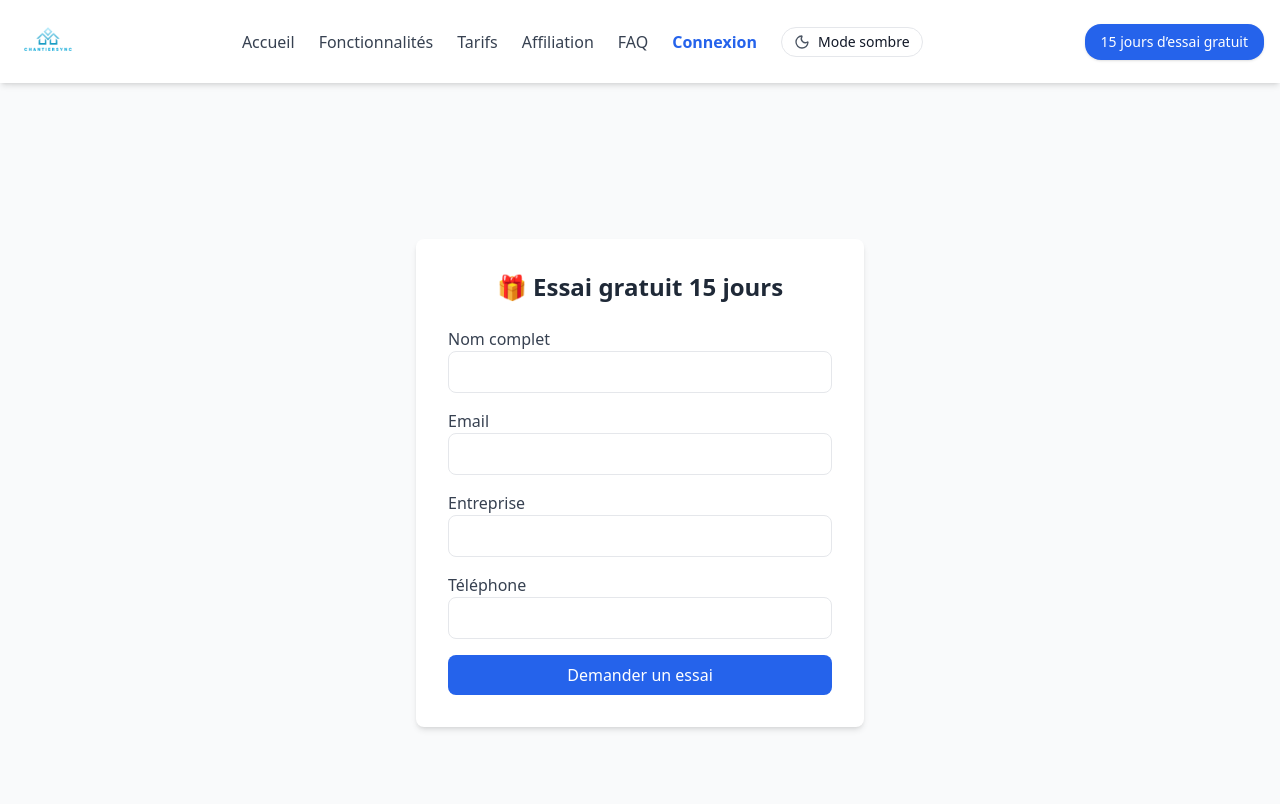
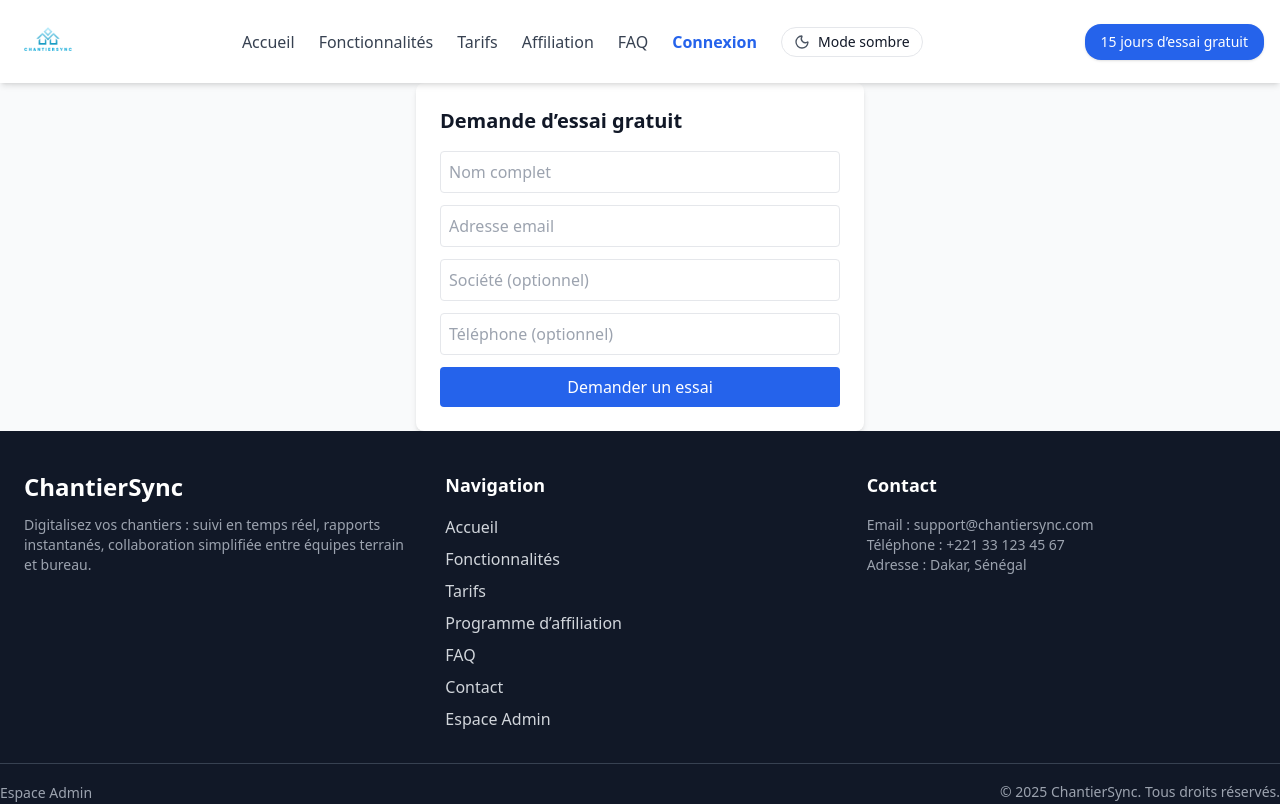
Before and after one commit to hdesumo/chantiersync-portal, a Next.js app: page /essai in a window 1280 px wide. Shown: the top 804 px of the page. Built offline with nearby package versions, Linux system fonts and the light colour scheme.

Commit message:
Fix: EssaiPage now posts to /api/trials instead of tenant-requests

```diff
--- a/app/essai/page.tsx
+++ b/app/essai/page.tsx
@@ -1,107 +1,105 @@
 "use client";
 
 import { useState } from "react";
+import axios from "axios";
 import { useRouter } from "next/navigation";
 
 export default function EssaiPage() {
-  const [fullName, setFullName] = useState("");
-  const [email, setEmail] = useState("");
-  const [company, setCompany] = useState("");
-  const [phone, setPhone] = useState("");
+  const router = useRouter();
+
+  const [formData, setFormData] = useState({
+    name: "",
+    email: "",
+    company: "",
+    phone: ""
+  });
   const [loading, setLoading] = useState(false);
-  const router = useRouter();
+  const [success, setSuccess] = useState(false);
+
+  const handleChange = (e: React.ChangeEvent<HTMLInputElement>) => {
+    setFormData({ ...formData, [e.target.name]: e.target.value });
+  };
 
   const handleSubmit = async (e: React.FormEvent) => {
     e.preventDefault();
-
-    if (!fullName || !email || !company || !phone) {
-      alert("Tous les champs sont requis.");
-      return;
-    }
-
     setLoading(true);
+    setSuccess(false);
 
     try {
-      const res = await fetch(
-        `${process.env.NEXT_PUBLIC_API_URL}/tenant-requests`,
-        {
-          method: "POST",
-          headers: { "Content-Type": "application/json" },
-          body: JSON.stringify({ fullName, email, company, phone }),
-        }
+      const res = await axios.post(
+        `${process.env.NEXT_PUBLIC_API_URL}/api/trials`, // ✅ corrigé ici
+        formData,
+        { headers: { "Content-Type": "application/json" } }
       );
 
-      if (res.ok) {
-        // ✅ redirection vers la page confirmation
-        router.push("/confirmation");
-      } else {
-        alert("Une erreur est survenue lors de l'envoi de la demande.");
+      if (res.status === 201 || res.status === 200) {
+        setSuccess(true);
+        setTimeout(() => {
+          router.push("/?flash=success");
+        }, 1000);
       }
-    } catch (error) {
-      console.error("Erreur lors de l'envoi :", error);
-      alert("Impossible d'envoyer la demande. Vérifiez votre connexion.");
+    } catch (err) {
+      console.error(err);
+      router.push("/?flash=error");
     } finally {
       setLoading(false);
     }
   };
 
   return (
-    <div className="flex flex-col items-center justify-center min-h-screen bg-gray-50 dark:bg-gray-900 px-4">
-      <div className="bg-white dark:bg-gray-800 shadow-md rounded-lg p-8 max-w-md w-full">
-        <h1 className="text-2xl font-bold text-center mb-6 text-gray-800 dark:text-gray-200">
-          🎁 Essai gratuit 15 jours
-        </h1>
-
-        <form onSubmit={handleSubmit} className="space-y-4">
-          <div>
-            <label className="block text-gray-700 dark:text-gray-300">Nom complet</label>
+    <div className="max-w-md mx-auto p-6 bg-white shadow-md rounded-lg">
+      <h2 className="text-xl font-bold mb-4">Demande d’essai gratuit</h2>
+      <form onSubmit={handleSubmit}>
         <input
           type="text"
-              value={fullName}
-              onChange={(e) => setFullName(e.target.value)}
-              className="w-full px-3 py-2 border rounded-lg dark:bg-gray-700 dark:text-white"
+          name="name"
+          placeholder="Nom complet"
+          value={formData.name}
+          onChange={handleChange}
+          required
+          className="w-full p-2 mb-3 border rounded"
         />
-          </div>
 
-          <div>
-            <label className="block text-gray-700 dark:text-gray-300">Email</label>
         <input
           type="email"
-              value={email}
-              onChange={(e) => setEmail(e.target.value)}
-              className="w-full px-3 py-2 border rounded-lg dark:bg-gray-700 dark:text-white"
+          name="email"
+          placeholder="Adresse email"
+          value={formData.email}
+          onChange={handleChange}
+          required
+          className="w-full p-2 mb-3 border rounded"
         />
-          </div>
 
-          <div>
-            <label className="block text-gray-700 dark:text-gray-300">Entreprise</label>
         <input
           type="text"
-              value={company}
-              onChange={(e) => setCompany(e.target.value)}
-              className="w-full px-3 py-2 border rounded-lg dark:bg-gray-700 dark:text-white"
+          name="company"
+          placeholder="Société (optionnel)"
+          value={formData.company}
+          onChange={handleChange}
+          className="w-full p-2 mb-3 border rounded"
         />
-          </div>
 
-          <div>
-            <label className="block text-gray-700 dark:text-gray-300">Téléphone</label>
         <input
           type="text"
-              value={phone}
-              onChange={(e) => setPhone(e.target.value)}
-              className="w-full px-3 py-2 border rounded-lg dark:bg-gray-700 dark:text-white"
+          name="phone"
+          placeholder="Téléphone (optionnel)"
+          value={formData.phone}
+          onChange={handleChange}
+          className="w-full p-2 mb-3 border rounded"
         />
-          </div>
 
         <button
           type="submit"
-            disabled={loading}
-            className="w-full px-4 py-2 bg-blue-600 text-white rounded-lg hover:bg-blue-700 disabled:opacity-50"
+          disabled={loading || success}
+          className={`w-full flex items-center justify-center py-2 rounded text-white font-medium transition-colors duration-300
+            ${success ? "bg-green-600 hover:bg-green-700" : "bg-blue-600 hover:bg-blue-700 disabled:opacity-50"}
+          `}
         >
-            {loading ? "Envoi en cours..." : "Demander un essai"}
+          {loading && !success && "Envoi en cours..."}
+          {success && "Envoyé !"}
+          {!loading && !success && "Demander un essai"}
         </button>
       </form>
     </div>
-    </div>
   );
 }
```
Lines whose indentation alone changed are shown as unchanged.
